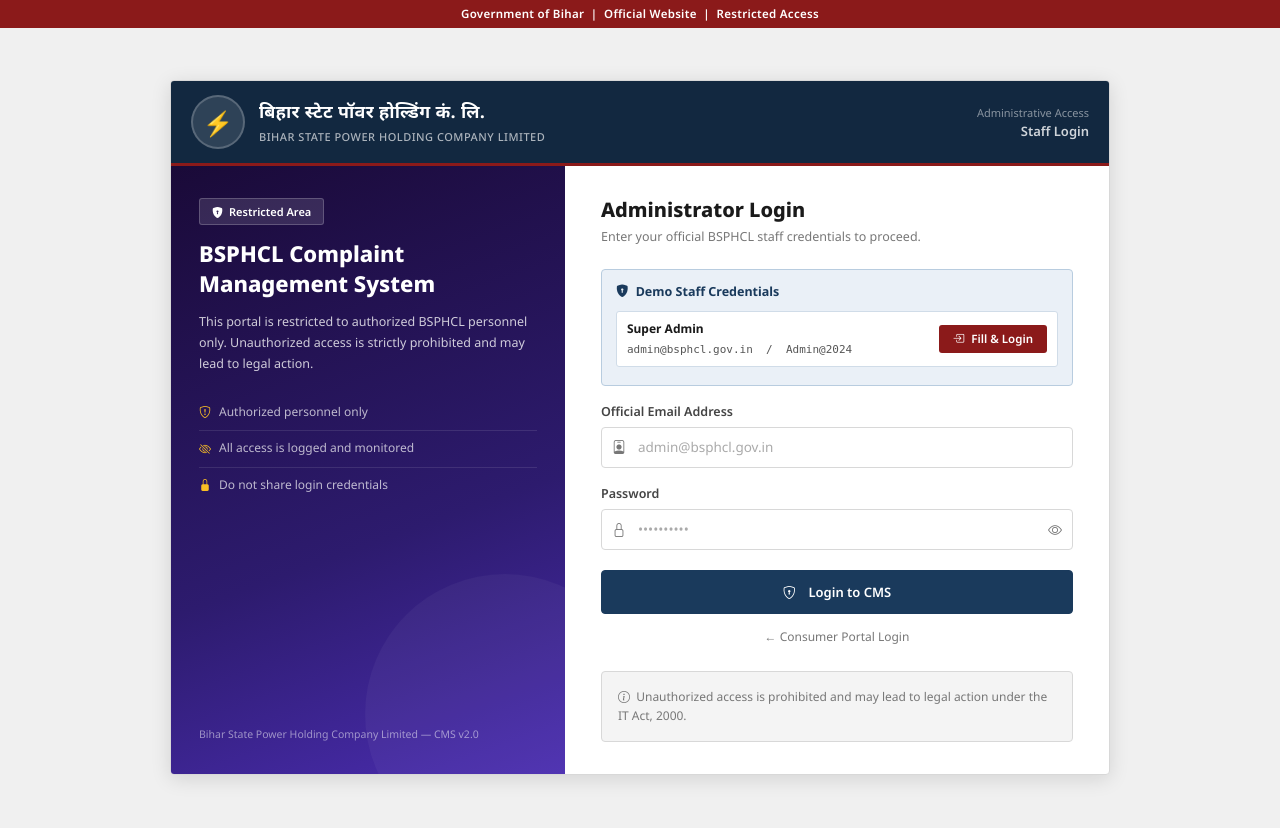
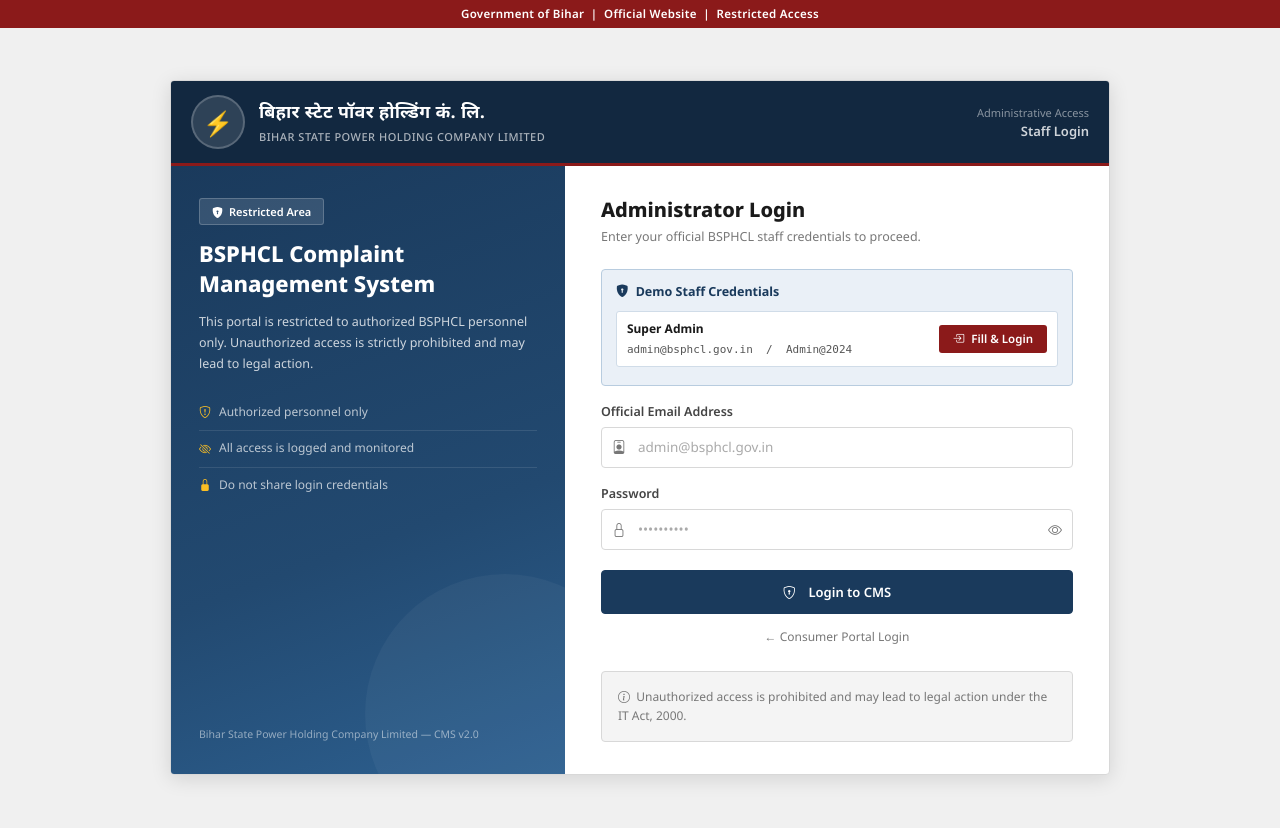
Before and after one commit to sakshii1411/bspchcl-complaint-portal, a Flask app: page /admin/login in a window 1280 px wide. Run offline with Flask 3, Linux system fonts and the light colour scheme.

Commit message:
fix: admin login left panel color — purple gradient → navy blue (matches consumer login)

```diff
--- a/templates/admin/login_admin.html
+++ b/templates/admin/login_admin.html
@@ -28,7 +28,7 @@
     </div>
 
     <div class="auth-card-body">
-      <div class="auth-left" style="background:linear-gradient(160deg,#1a0a38 0%,#2d1b6e 60%,#4a2db0 100%);">
+      <div class="auth-left" style="background:linear-gradient(160deg, #1A3A5C 0%, #224970 60%, #2d6090 100%);">
         <div class="auth-left-content">
           <div class="auth-badge"><i class="bi bi-shield-lock-fill"></i> Restricted Area</div>
           <h1>BSPHCL Complaint Management System</h1>
```
